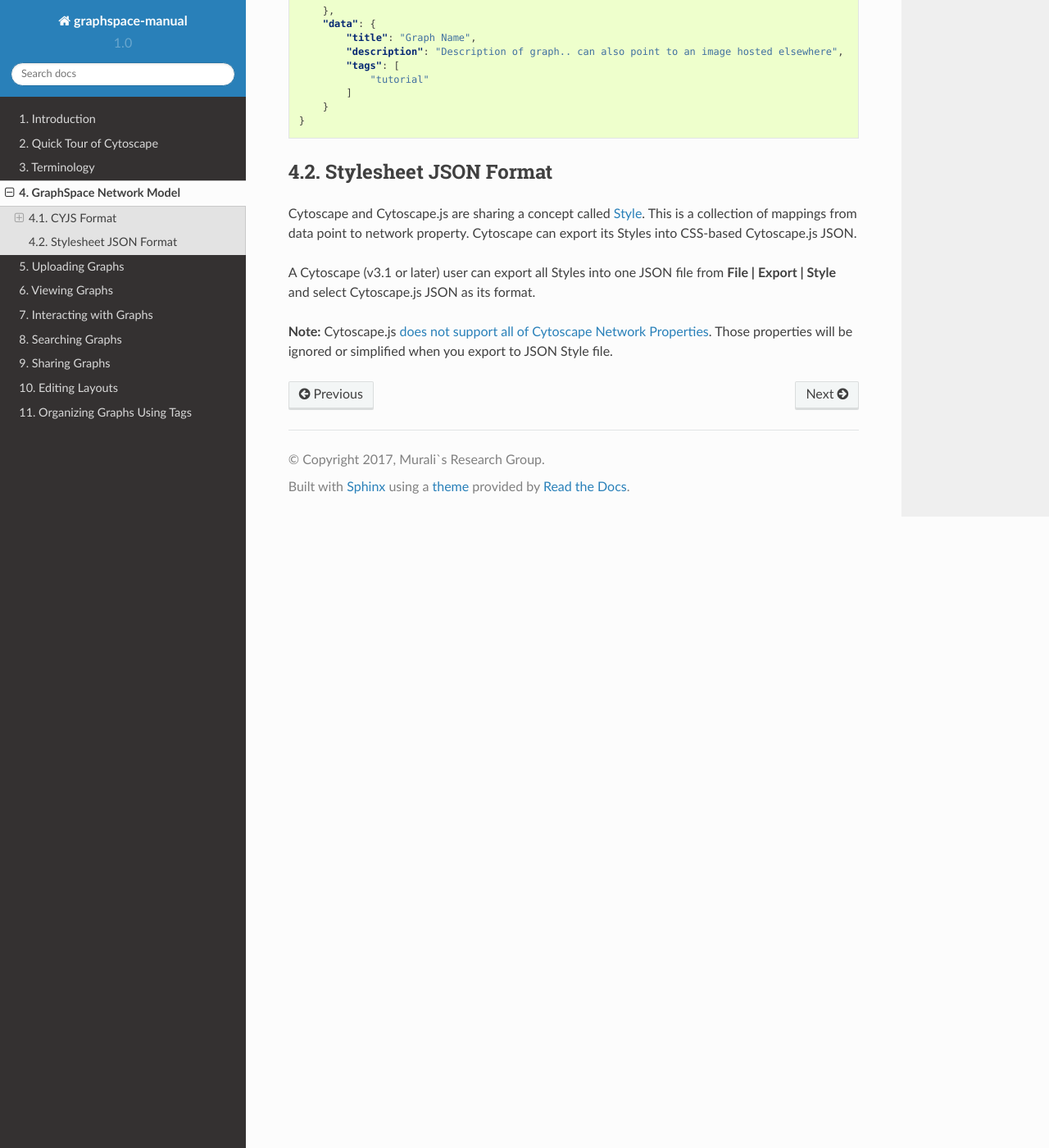
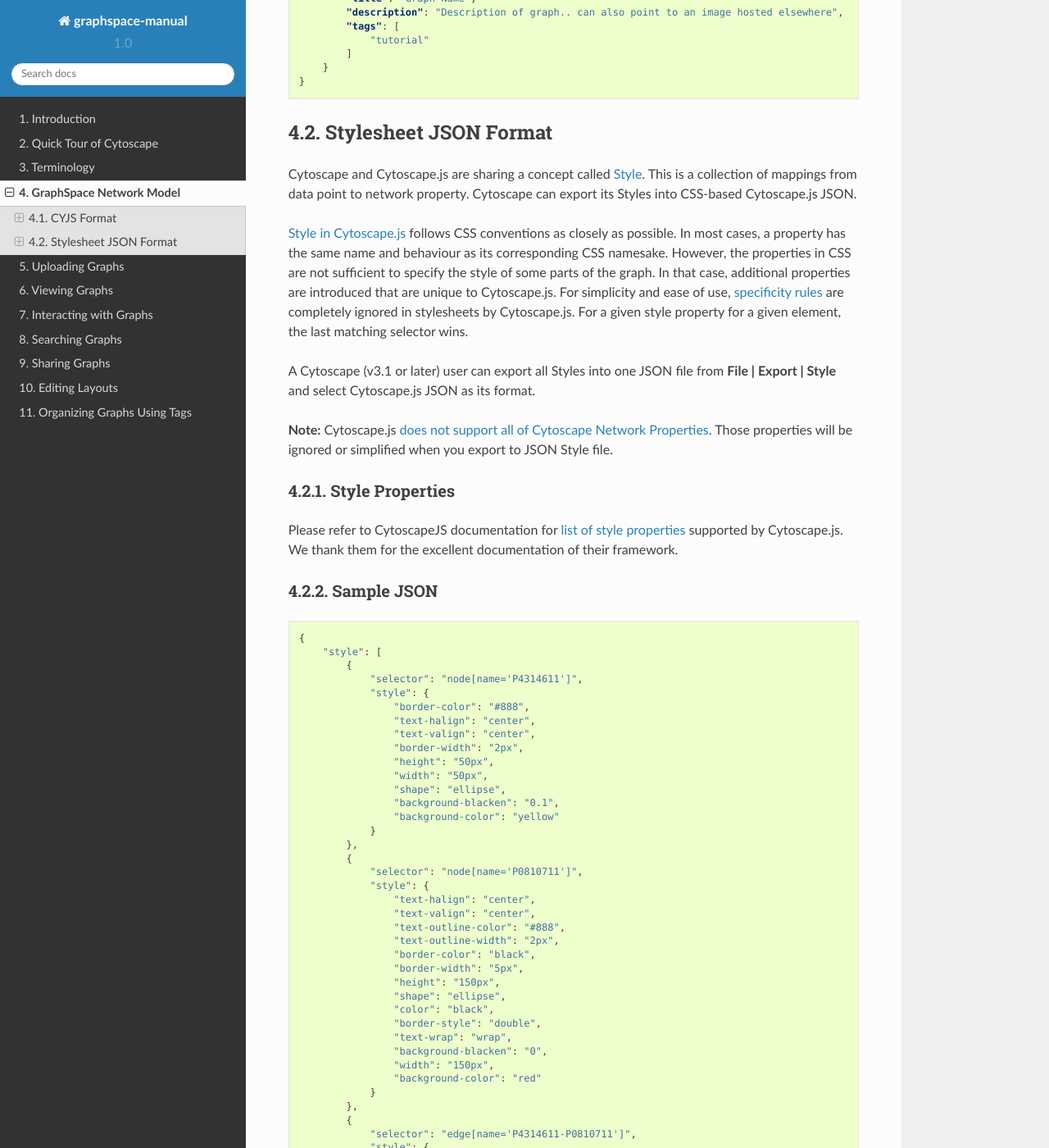
Before and after one commit to adbharadwaj/graphspace-manual, a Sphinx documentation site: the page built from docs/GraphSpace_Network_Model.md, in a window 1280 px wide and 1400 px high, scrolled down 4290 px. Shown: the whole window at 82% size. Built offline with Sphinx 7.4.7 and the Read the Docs theme 2.0.0, drawn with Linux system fonts in a browser that asks for light colours; some of the changed text lies outside the part shown.

Commit message:
Update GraphSpace_Network_Model.md

````diff
--- a/docs/GraphSpace_Network_Model.md
+++ b/docs/GraphSpace_Network_Model.md
@@ -188,7 +188,66 @@
 
 Cytoscape and Cytoscape.js are sharing a concept called [Style](http://manual.cytoscape.org/en/stable/Cytoscape.js_and_Cytoscape.html#export-styles-to-cytoscape-js). This is a collection of mappings from data point to network property. Cytoscape can export its Styles into CSS-based Cytoscape.js JSON.
 
+[Style in Cytoscape.js](http://js.cytoscape.org/#style) follows CSS conventions as closely as possible. In most cases, a property has the same name and behaviour as its corresponding CSS namesake. However, the properties in CSS are not sufficient to specify the style of some parts of the graph. In that case, additional properties are introduced that are unique to Cytoscape.js. For simplicity and ease of use, [specificity rules](http://www.w3.org/TR/css3-selectors/#specificity) are completely ignored in stylesheets by Cytoscape.js. For a given style property for a given element, the last matching selector wins.
+
 A Cytoscape (v3.1 or later) user can export all Styles into one JSON file from **File | Export | Style** and select Cytoscape.js JSON as its format.
 
-**Note:** Cytoscape.js [does not support all of Cytoscape Network Properties](
-http://manual.cytoscape.org/en/stable/Cytoscape.js_and_Cytoscape.html#limitations). Those properties will be ignored or simplified when you export to JSON Style file.
+**Note:** Cytoscape.js [does not support all of Cytoscape Network Properties](http://manual.cytoscape.org/en/stable/Cytoscape.js_and_Cytoscape.html#limitations). Those properties will be ignored or simplified when you export to JSON Style file.
+
+### Style Properties
+
+Please refer to CytoscapeJS documentation for [list of style properties](http://js.cytoscape.org/#style/node-body) supported by Cytoscape.js. We thank them for the excellent documentation of their framework.
+
+
+### Sample JSON
+
+```
+{
+    "style": [
+        {
+            "selector": "node[name='P4314611']",
+            "style": {
+                "border-color": "#888",
+                "text-halign": "center",
+                "text-valign": "center",
+                "border-width": "2px",
+                "height": "50px",
+                "width": "50px",
+                "shape": "ellipse",
+                "background-blacken": "0.1",
+                "background-color": "yellow"
+            }
+        },
+        {
+            "selector": "node[name='P0810711']",
+            "style": {
+                "text-halign": "center",
+                "text-valign": "center",
+                "text-outline-color": "#888",
+                "text-outline-width": "2px",
+                "border-color": "black",
+                "border-width": "5px",
+                "height": "150px",
+                "shape": "ellipse",
+                "color": "black",
+                "border-style": "double",
+                "text-wrap": "wrap",
+                "background-blacken": "0",
+                "width": "150px",
+                "background-color": "red"
+            }
+        },
+        {
+            "selector": "edge[name='P4314611-P0810711']",
+            "style": {
+                "curve-style": "bezier",
+                "line-style": "dotted",
+                "width": "12px",
+                "line-color": "blue",
+                "source-arrow-color": "yellow",
+                "target-arrow-shape": "triangle"
+            }
+        }
+    ]
+}
+```
````
Also changed, not shown: other parts of docs/GraphSpace_Network_Model.md (+1 -1 lines).
